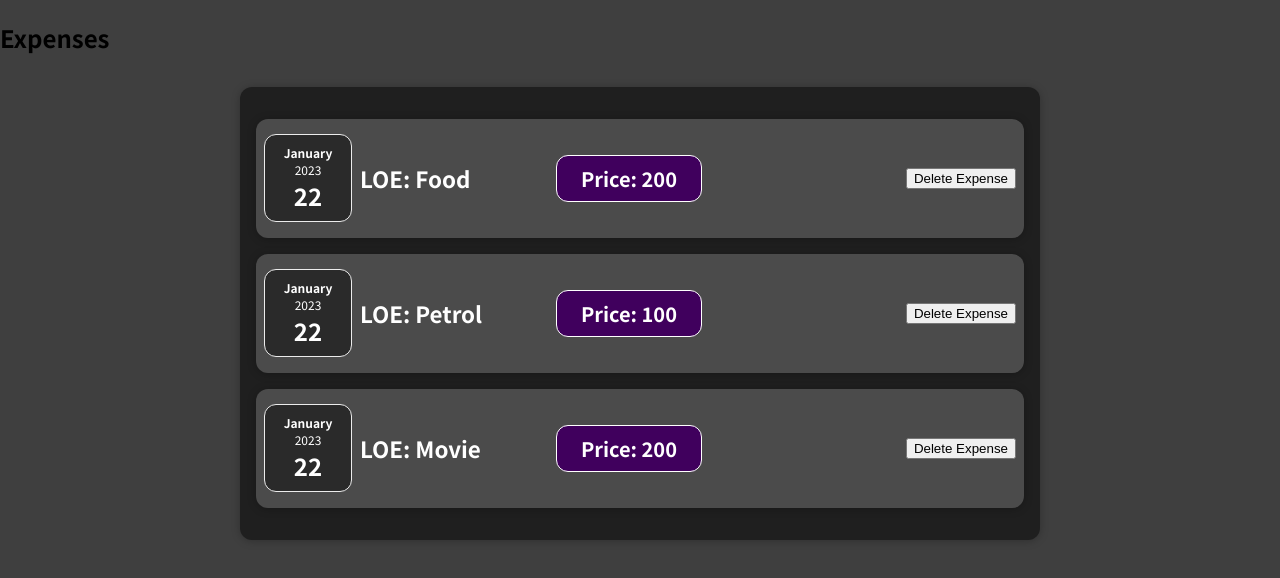
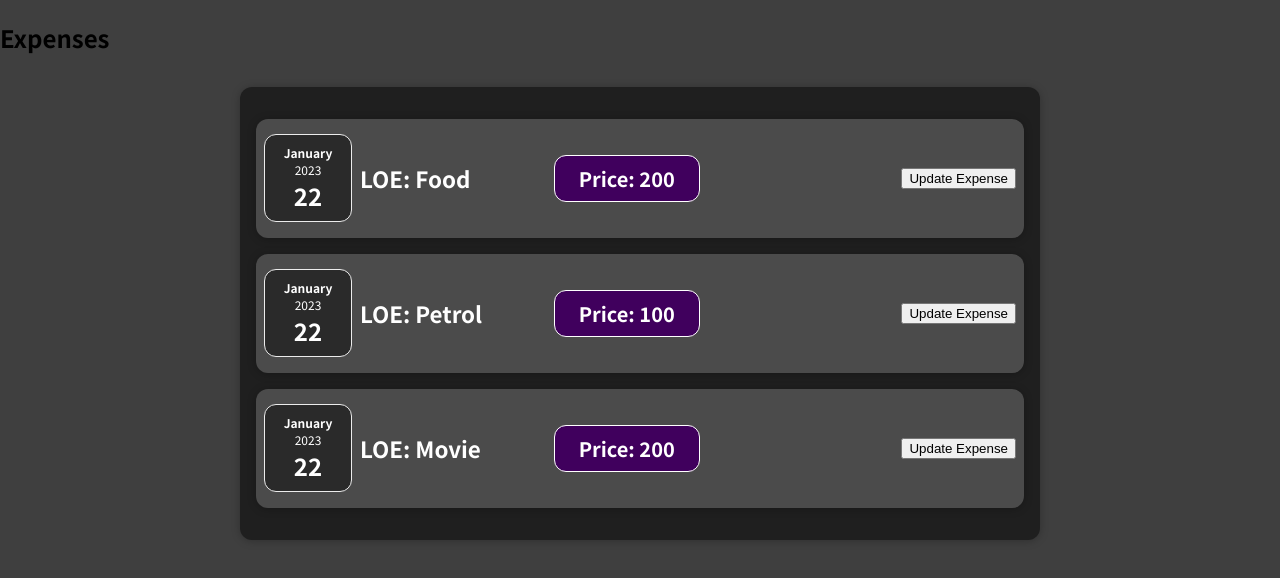
Before and after one commit to sai-sourav/React_training, a React (Create React App) app: page / in a window 1280 px wide. Shown: the top 578 px of the page. Built offline with nearby package versions, Linux system fonts and the light colour scheme.

Commit message:
useState used

```diff
--- a/src/components/Expenses/ExpenseItem.js
+++ b/src/components/Expenses/ExpenseItem.js
@@ -2,19 +2,20 @@ import "./ExpenseItem.css";
 import ExpenseDate from "./ExpenseDate";
 import ExpenseDetails from "./ExpenseDetails";
 import Card from '../UI/Card';
+import { useState } from "react";
 
 const ExpenseItem = (props) => {
+  const [amount, updateamount] = useState(props.amount)
   const ClickHandler = (e) => {
-    console.log("clicked");
-    console.log(e.target.id);
-    const item = document.getElementById(e.target.id).parentElement;
-    item.parentElement.removeChild(item);
+    updateamount(100);
+    // const item = document.getElementById(e.target.id).parentElement;
+    // item.parentElement.removeChild(item);
   }
   return (
     <Card className="expense-item">
       <ExpenseDate ExpenseDate={props.ExpenseDate} />
-      <ExpenseDetails LocationOfExpenditure={props.LocationOfExpenditure} amount={props.amount} />
-      <button id={`del${props.Id}`} onClick={ClickHandler}>Delete Expense</button>
+      <ExpenseDetails LocationOfExpenditure={props.LocationOfExpenditure} amount={amount} />
+      <button id={`del${props.Id}`} onClick={ClickHandler}>Update Expense</button>
     </Card>
   );
 }
```
